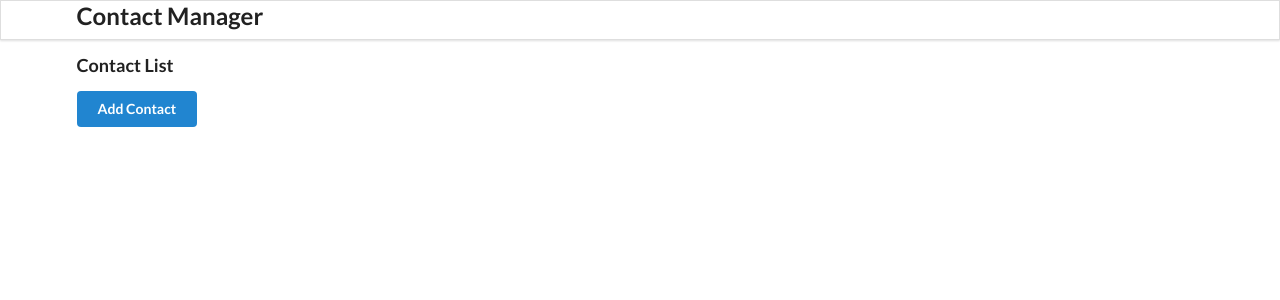
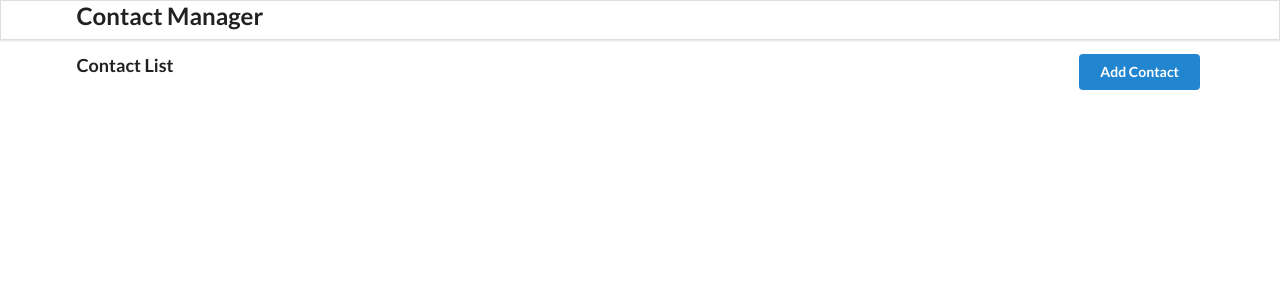
Before and after one commit to 0101530parth/contact-app, a React (Create React App) app: page / in a window 1280 px wide. Shown: the top 300 px of the page. Built offline with nearby package versions, Linux system fonts and the light colour scheme.

Commit message:
Update ContactList.js

```diff
--- a/src/components/ContactList.js
+++ b/src/components/ContactList.js
@@ -20,11 +20,12 @@ const ContactList = (props)=> {
     } )
     return <div className="ui celled list ">
 
-
+    <div style={{ display: "flex", justifyContent: "space-between" }}>
         <h3> Contact List  </h3>
      <Link to ="/add">
 <button className="ui button blue centert">Add Contact</button>
 </Link>
+</div>
 
         {renderContactList}
 
```
